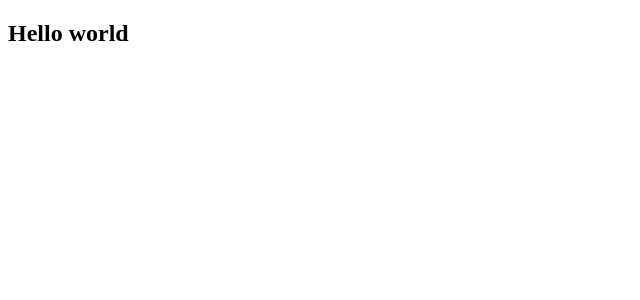
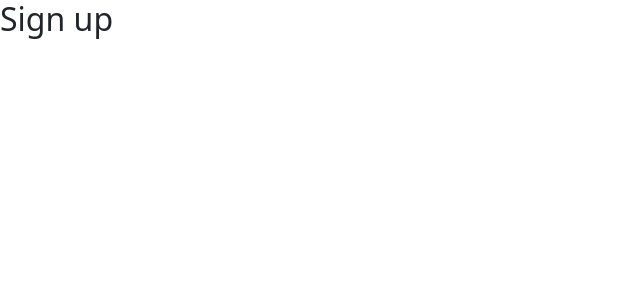
Before and after one commit to Fredvel123/store_app, a React (Create React App) app in the folder client/: page /signup in a window 1280 px wide. Shown: the top 300 px of the page, without its empty margins (0-640 px from the left). Built offline with nearby package versions, Linux system fonts and the light colour scheme.

Commit message:
adding bootstrap

```diff
--- a/client/package.json
+++ b/client/package.json
@@ -3,8 +3,13 @@
 	"version": "0.1.0",
 	"private": true,
 	"dependencies": {
+		"@reduxjs/toolkit": "^1.8.3",
+		"autoprefixer": "10.4.5",
+		"bootstrap": "^5.1.3",
 		"react": "^18.2.0",
 		"react-dom": "^18.2.0",
+		"react-redux": "^8.0.2",
+		"react-router-dom": "^6.3.0",
 		"react-scripts": "5.0.1",
 		"web-vitals": "^2.1.0"
 	},
--- a/client/public/index.html
+++ b/client/public/index.html
@@ -24,7 +24,7 @@
       work correctly both with client-side routing and a non-root public URL.
       Learn how to configure a non-root public URL by running `npm run build`.
     -->
-    <title>React App</title>
+		<title>Store App</title>
 	</head>
 	<body>
 		<noscript>You need to enable JavaScript to run this app.</noscript>
@@ -38,6 +38,5 @@
 
       To begin the development, run `npm start` or `yarn start`.
       To create a production bundle, use `npm run build` or `yarn build`.
-    -->
-  </body>
+    --></body>
 </html>
--- a/client/src/App.jsx
+++ b/client/src/App.jsx
@@ -1,7 +1,13 @@
+// import { getAllProducts } from './configs/endpoints';
+import { BrowserRouter, Route, Routes } from 'react-router-dom';
+import Signup from './components/Signin';
+
 export default function App() {
 	return (
-		<div className="App">
-			<h2>Hello world</h2>
-		</div>
+		<BrowserRouter>
+			<Routes>
+				<Route path="/signup" element={<Signup />} title="singup" />
+			</Routes>
+		</BrowserRouter>
 	);
 }
--- /dev/null
+++ b/client/src/components/Signin/index.jsx
@@ -0,0 +1,14 @@
+import { useEffect } from 'react';
+
+export default function Signup() {
+	// to change the page title
+	useEffect(() => {
+		document.title = 'Store app - Sign Up';
+	}, []);
+
+	return (
+		<div>
+			<h2>Sign up</h2>
+		</div>
+	);
+}
--- /dev/null
+++ b/client/src/configs/endpoints.js
@@ -0,0 +1,3 @@
+const mainUrl = 'http://localhost:8000'; // you can add localhost if you're working on your computer
+
+export const getAllProducts = mainUrl + '/api/products/all';
--- a/client/src/index.js
+++ b/client/src/index.js
@@ -1,6 +1,8 @@
 import React from 'react';
 import ReactDOM from 'react-dom/client';
 import App from './App';
+// bootstrap
+import 'bootstrap/dist/css/bootstrap.min.css';
 
 const root = ReactDOM.createRoot(document.getElementById('root'));
 root.render(
```
Also changed, not shown: 1 other file (tests, documents, lock files or other folders). Lines whose indentation alone changed are shown as unchanged.
